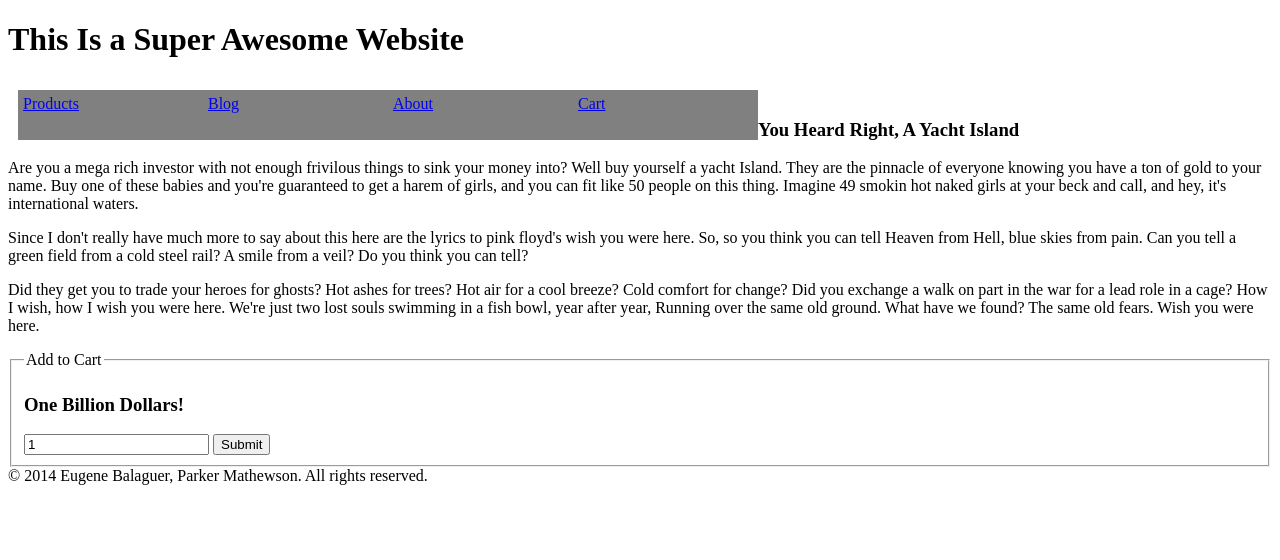
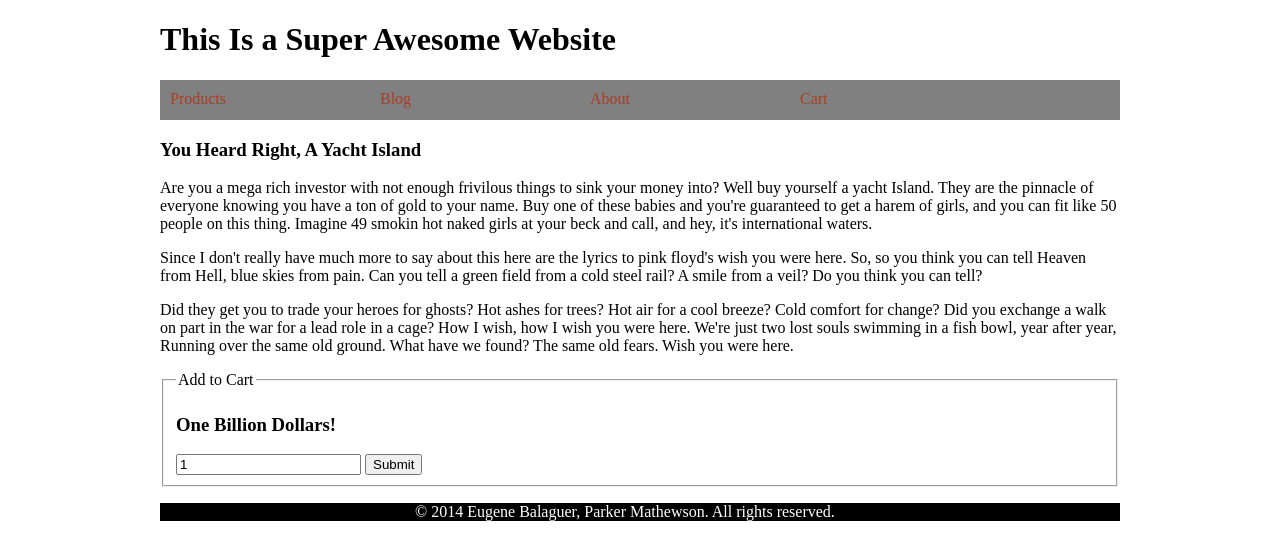
Before and after one commit to zapree/superawesomewebsite, a PHP site: page /product.html in a window 1280 px wide. Shown: the top 560 px of the page. Run offline with PHP 8.4, Linux system fonts and the light colour scheme.

Commit message:
remade navigation, started products page, and index

```diff
--- a/HeaderFooterContents/header_contents.html
+++ b/HeaderFooterContents/header_contents.html
@@ -5,7 +5,7 @@
 		<meta http-equiv="Content-Type" content="text/html; charset=utf-8" />
 		<title>New Web Project</title>
 	</head>
-	<body>
+	<header>
 
 		<img src="/banner_SuperAwesomePicture.png" />
 		<nav>
@@ -46,5 +46,5 @@
 				</ul>
 			</table>
 		</nav>
-	</body>
+	</header>
 </html>
--- a/product.html
+++ b/product.html
@@ -9,15 +9,17 @@
 		<link href="superawesomestyle.css" rel="stylesheet" type="text/css">
 		<!-- Date: 2014-01-29 -->
 	</head>
+	<body>
 		<header>
+			<div>
 			<h1>
-			This Is a Super Awesome Website
+				<a class="logo" href="index.html">This Is a Super Awesome Website</a>
 			</h1>
 			<nav>
-			<ul>
+				<ul class="nav">
 					<li>
 						<a href="products.html">Products</a>
-					<ul class="productdrop">
+						<ul>
 							<li class="productdrop"><a href="product.html">Super Awesome Yacht Island</a></li>
 							<li class="productdrop"><a href="">Super Awesome Shirt</a></li>
 							<li class="productdrop"><a href="">Super Awesome Penguins</a></li>
@@ -36,9 +38,8 @@
 					</li>
 				</ul>
 			</nav>
+			</div>
 		</header>
-
-	<body>
 		<h3>
 			You Heard Right, A Yacht Island
 		</h3>
@@ -80,7 +81,7 @@
 				<input type="submit"/>
 			</fieldset>
 		</form>
-		<footer>&copy; 2014 Eugene Balaguer, Parker Mathewson.  All rights reserved.</footer>
+		<footer> <p class="foot"> &copy; 2014 Eugene Balaguer, Parker Mathewson.  All rights reserved. </p></footer>
 	</body>
 
 </html>
--- a/superawesomestyle.css
+++ b/superawesomestyle.css
@@ -1,15 +1,37 @@
 /* Authors: Parker Mathewson and Eugene Balaguer */
-ul {
+nav {
+	display: block;
+	width: 960px;
+	margin-left: auto;
+	margin-right: auto;
+}
+
+.nav {
 	list-style: none;
-	padding: 10px;
+	padding: 5px;
+	background-color: gray;
+	height: 30px;
+}
+
+ul a:link {
+	text-decoration: none;
+	color: #AB3C25;
+}
+
+ul a:hover {
+	text-decoration: underline;
+}
+
+ul a:visited {
+	color: #443AAB;
 }
 
 li {
-	background-color: gray;
 	float: left;
-	height: 40px;
-	width: 175px;
+	display: inline-block;
 	padding: 5px;
+	height: 30px;
+	width: 200px;
 }
 
 li ul .productdrop {
@@ -19,5 +41,40 @@ li ul .productdrop {
 }
 
 li:hover ul .productdrop {
-	left: -15px;
+	left: -40px;
 }
+
+header {
+	display: block;
+}
+
+body {
+	margin-left: auto;
+	margin-right: auto;
+	width: 960px;
+	display: block;
+}
+div {
+	display: block;
+}
+
+footer {
+	width: 100%;
+	background-color: #000;
+}
+
+.foot {
+	color: white;
+	width: 450px;
+	margin-left: auto;
+	margin-right: auto;
+}
+
+.logo {
+	text-decoration: none;
+	color: black;
+}
+
+.front {
+	width: 960px;
+}
```
Also changed, not shown: about.html (+7 -6 lines), addcomment.html (+7 -7 lines), article.html (+7 -6 lines), blog.html (+7 -6 lines), cart.html (+7 -6 lines), index.html (+8 -9 lines), products.html (+7 -6 lines), shipping.html (+7 -6 lines), thankyou.html (+7 -6 lines), total.html (+7 -6 lines). Lines whose indentation alone changed are shown as unchanged.
